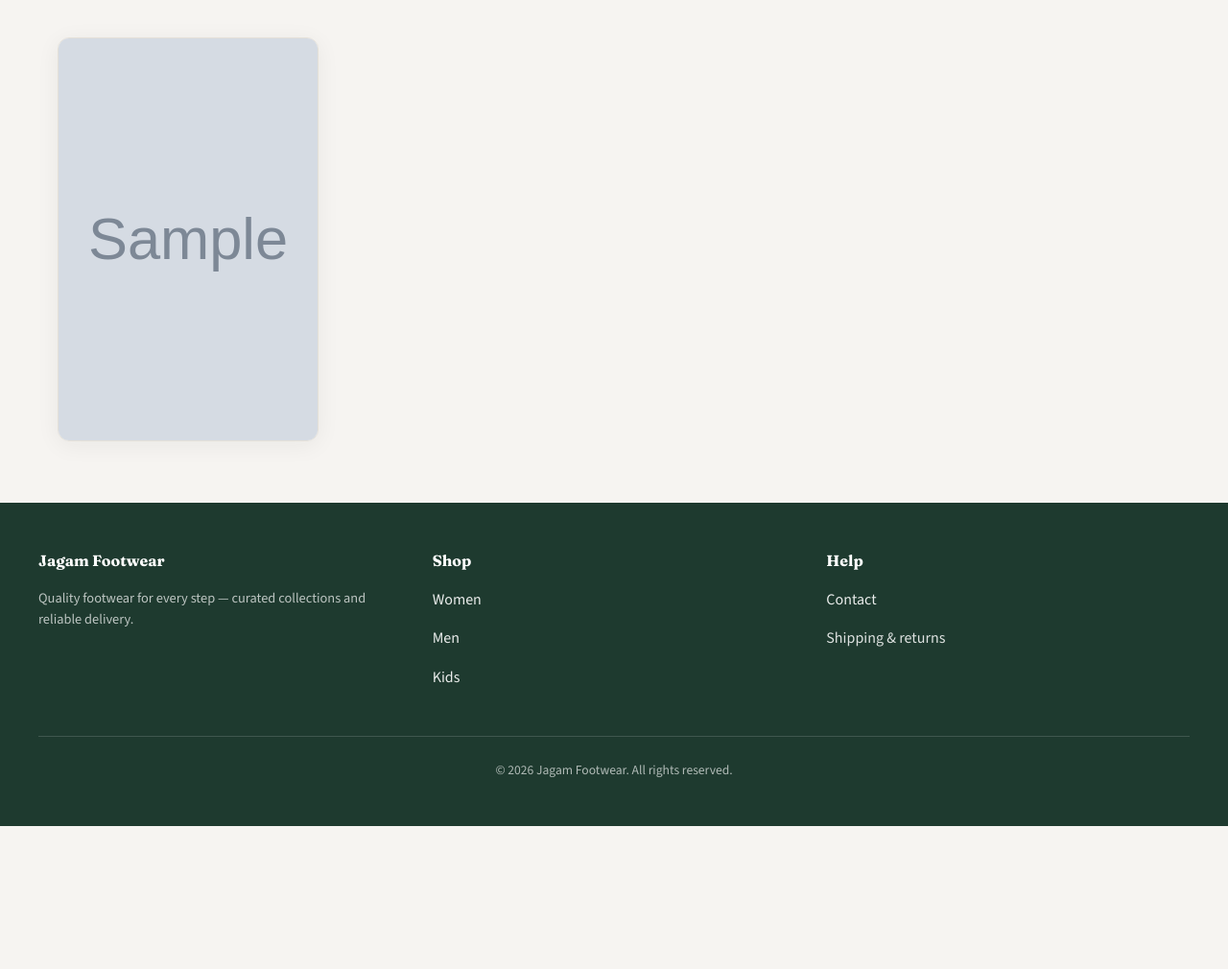
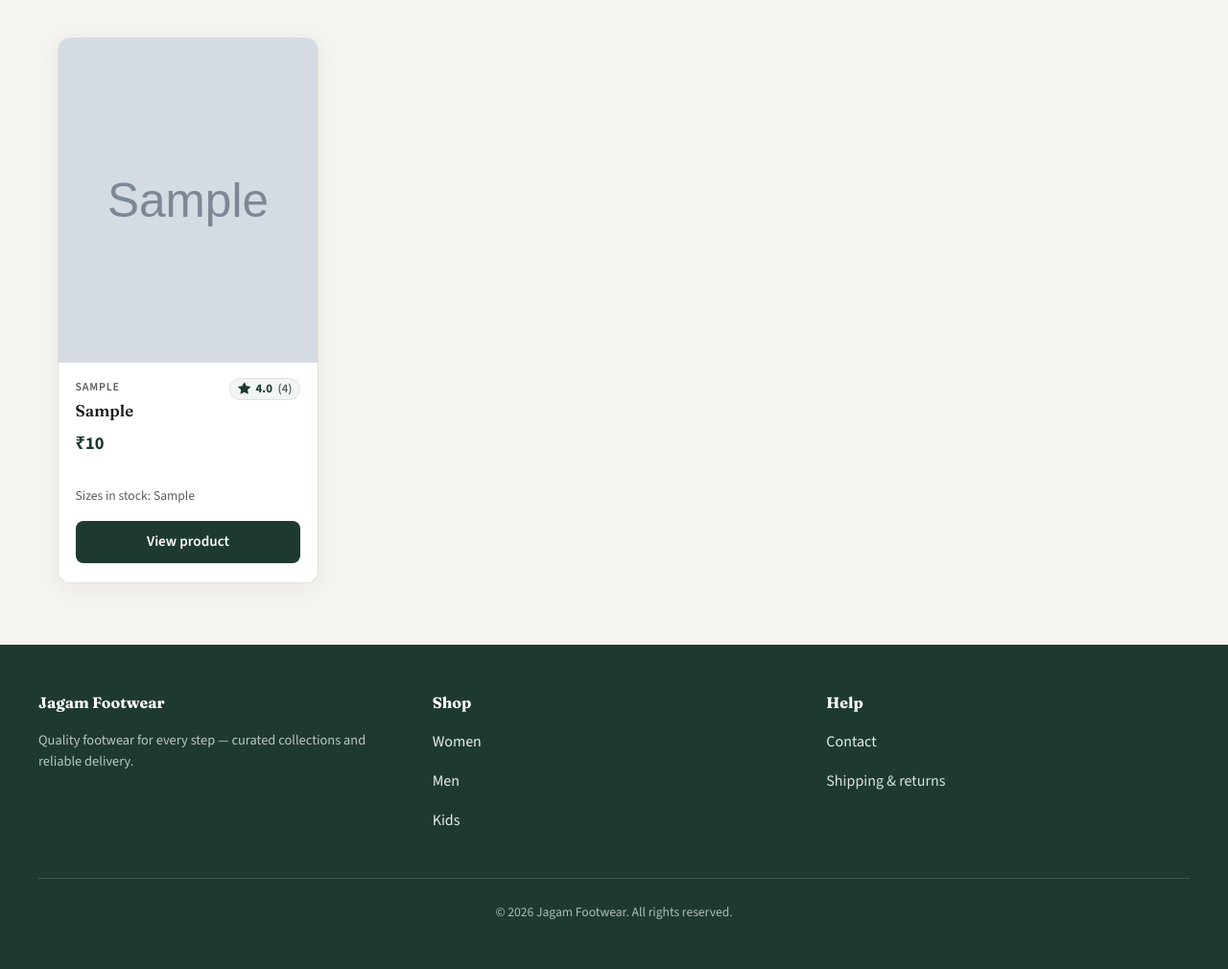
Before and after one commit to venkateshulli45/footwear-ecommerce, a Django app: page /catalog/men/ in a window 1280 px wide. Shown: the part 199-1209 px from the top of the page at 96% size. Before the commit the page ends 1060 px from the top, so only its background shows below. Run offline with Django 5.2, Linux system fonts and the light colour scheme; tables that the repository leaves empty hold one stand-in row (values such as "Sample post"); grey boxes marked "Sample" are stand-in pictures; parts of the project's set-up code (start-up, migrations or seed data) failed here and were passed over.

Commit message:
Flex product cards and add image fallbacks
Make product cards use a column flex layout so content can stretch and buttons can be pushed to the bottom (product-card, product-card__body, product-card__media). Add conditional templates to show a placeholder when a product has no image in both the catalog list and product detail views, and adjust image sizing. Update the CSS link in base.html to include ?v=2 for cache-busting after stylesheet changes.

```diff
--- a/static/css/store.css
+++ b/static/css/store.css
@@ -379,6 +379,8 @@
 }
 
 .product-card {
+  display: flex;
+  flex-direction: column;
   background: var(--color-surface);
   border-radius: var(--radius);
   overflow: hidden;
@@ -392,6 +394,7 @@
 }
 
 .product-card__media {
+  display: block;
   position: relative;
   aspect-ratio: 4 / 5;
   background: #eceae6;
@@ -405,6 +408,9 @@
 
 .product-card__body {
   padding: 1rem 1.1rem 1.25rem;
+  flex: 1;
+  display: flex;
+  flex-direction: column;
 }
 
 .product-card__row {
--- a/templates/base.html
+++ b/templates/base.html
@@ -11,7 +11,7 @@
   <link rel="manifest" href="/manifest.webmanifest">
   <link rel="apple-touch-icon" href="{% static 'pwa/icon.svg' %}">
   <link rel="stylesheet" href="{% static 'vendor/bootstrap-icons/font/bootstrap-icons.css' %}">
-  <link rel="stylesheet" href="{% static 'css/store.css' %}">
+  <link rel="stylesheet" href="{% static 'css/store.css' %}?v=2">
   {% block extra_head %}{% endblock %}
 </head>
 <body>
--- a/templates/catalog_list.html
+++ b/templates/catalog_list.html
@@ -12,7 +12,11 @@
   {% for product in products %}
     <article class="product-card">
       <a href="{% url 'product_detail' category_code product.id %}" class="product-card__media">
-        <img src="{{ product.img.url }}" alt="{{ product.company }} {{ product.model|truncatewords:8 }}" width="400" height="500" loading="lazy">
+        {% if product.img %}
+          <img src="{{ product.img.url }}" alt="{{ product.company }} {{ product.model|truncatewords:8 }}" width="400" height="200" loading="lazy">
+        {% else %}
+          <div style="width: 100%; height: 100%; display: flex; align-items: center; justify-content: center; background: #eceae6; color: var(--color-muted);">No image</div>
+        {% endif %}
         {% if product.has_discount %}
           <span class="product-card__badge">{{ product.discount_percent }}% OFF</span>
         {% endif %}
@@ -45,7 +49,7 @@
         {% else %}
           <p class="product-card__meta">Currently out of stock</p>
         {% endif %}
-        <a href="{% url 'product_detail' category_code product.id %}" class="btn btn-primary btn-block">View product</a>
+        <a href="{% url 'product_detail' category_code product.id %}" class="btn btn-primary btn-block" style="margin-top: auto;">View product</a>
       </div>
     </article>
   {% empty %}
--- a/templates/product_detail.html
+++ b/templates/product_detail.html
@@ -8,7 +8,11 @@
 
 <div class="pdp-grid">
   <div class="pdp-image">
-    <img src="{{ product.img.url }}" alt="{{ product.company }} {{ product.model|truncatewords:6 }}" width="600" height="750">
+    {% if product.img %}
+      <img src="{{ product.img.url }}" alt="{{ product.company }} {{ product.model|truncatewords:6 }}" width="600" height="750">
+    {% else %}
+      <div style="width: 100%; aspect-ratio: 4/5; display: flex; align-items: center; justify-content: center; background: #eceae6; color: var(--color-muted);">No image</div>
+    {% endif %}
   </div>
   <div>
     <div class="product-card__row" style="margin-bottom:0.5rem;">
```
